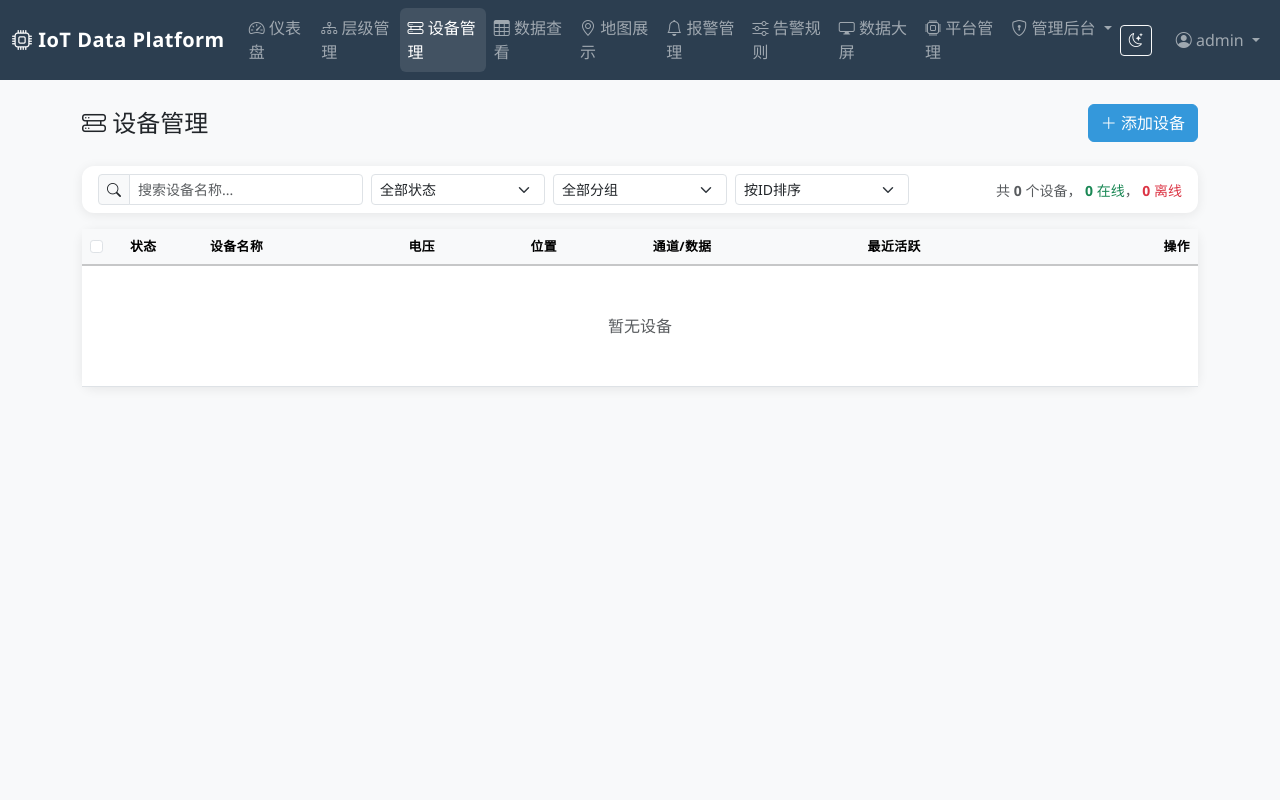
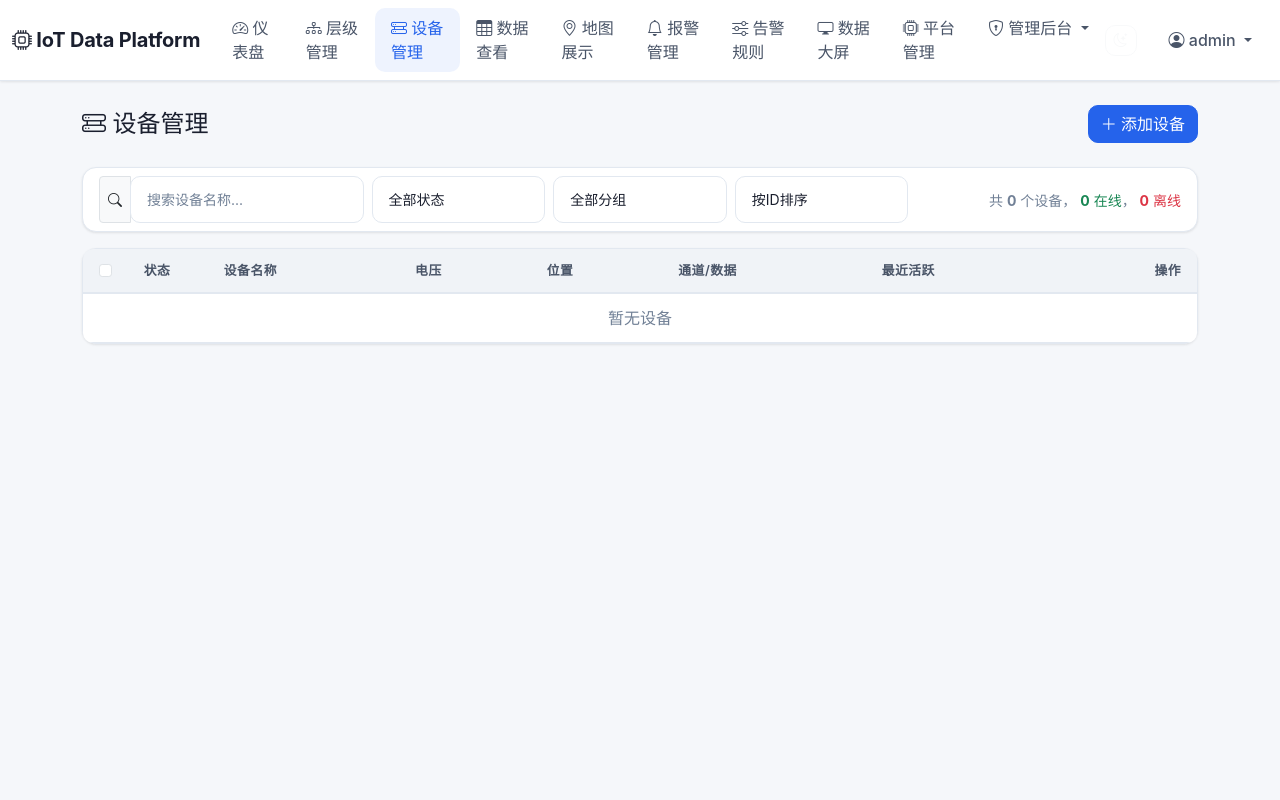
Before and after one commit to Luolong0223/iot-data-platform, a Flask app: page /devices in a window 1280 px wide. Run offline with Flask 3, Linux system fonts and the light colour scheme; a user stored in the database is signed in; data that the repository does not hold is empty; some libraries are stand-ins or nearby versions.

Commit message:
feat(任务1): UI/UX 视觉与交互优化
- 引入设计令牌系统（颜色/字体/间距/圆角/阴影/动效）
- 暗色模式完整支持（数据持久化、平滑过渡、组件全覆盖）
- 全局动画库（淡入/上滑/缩放/弹跳/脉冲）
- 现代化组件（卡片/按钮/表单/导航/统计/徽章/空状态）
- 主题切换按钮（localStorage 记忆）
- 工具类增强（玻璃态/渐变/滚动条美化/动效延迟）

```diff
--- /dev/null
+++ b/static/css/design-system.css
@@ -0,0 +1,577 @@
+/* ============================================
+   IoT Platform Design System v2.0
+   Modern, Themeable, Animated
+   ============================================ */
+
+:root {
+  /* ====== Color Palette (Light Mode) ====== */
+  --ds-bg-primary: #f5f7fa;
+  --ds-bg-elevated: #ffffff;
+  --ds-bg-secondary: #fafbfc;
+  --ds-bg-tertiary: #f0f3f7;
+  --ds-bg-overlay: rgba(255, 255, 255, 0.95);
+
+  --ds-text-primary: #1a1f2e;
+  --ds-text-secondary: #4a5568;
+  --ds-text-tertiary: #718096;
+  --ds-text-disabled: #a0aec0;
+  --ds-text-inverse: #ffffff;
+
+  --ds-border-light: #e2e8f0;
+  --ds-border-default: #cbd5e0;
+  --ds-border-dark: #a0aec0;
+
+  --ds-brand: #2563eb;
+  --ds-brand-hover: #1d4ed8;
+  --ds-brand-light: rgba(37, 99, 235, 0.08);
+  --ds-brand-medium: rgba(37, 99, 235, 0.18);
+
+  --ds-accent: #06b6d4;
+  --ds-success: #10b981;
+  --ds-success-light: rgba(16, 185, 129, 0.12);
+  --ds-warning: #f59e0b;
+  --ds-warning-light: rgba(245, 158, 11, 0.12);
+  --ds-danger: #ef4444;
+  --ds-danger-light: rgba(239, 68, 68, 0.12);
+  --ds-info: #3b82f6;
+  --ds-info-light: rgba(59, 130, 246, 0.12);
+
+  /* ====== Spacing ====== */
+  --ds-space-1: 4px;
+  --ds-space-2: 8px;
+  --ds-space-3: 12px;
+  --ds-space-4: 16px;
+  --ds-space-5: 20px;
+  --ds-space-6: 24px;
+  --ds-space-8: 32px;
+  --ds-space-10: 40px;
+
+  /* ====== Border Radius ====== */
+  --ds-radius-sm: 6px;
+  --ds-radius-md: 10px;
+  --ds-radius-lg: 14px;
+  --ds-radius-xl: 20px;
+  --ds-radius-full: 9999px;
+
+  /* ====== Shadows ====== */
+  --ds-shadow-xs: 0 1px 2px rgba(0, 0, 0, 0.04);
+  --ds-shadow-sm: 0 1px 3px rgba(0, 0, 0, 0.06), 0 1px 2px rgba(0, 0, 0, 0.04);
+  --ds-shadow-md: 0 4px 6px -1px rgba(0, 0, 0, 0.07), 0 2px 4px -1px rgba(0, 0, 0, 0.04);
+  --ds-shadow-lg: 0 10px 15px -3px rgba(0, 0, 0, 0.07), 0 4px 6px -2px rgba(0, 0, 0, 0.05);
+  --ds-shadow-xl: 0 20px 25px -5px rgba(0, 0, 0, 0.08), 0 10px 10px -5px rgba(0, 0, 0, 0.04);
+  --ds-shadow-glow: 0 0 0 3px rgba(37, 99, 235, 0.15);
+
+  /* ====== Transitions ====== */
+  --ds-transition-fast: 120ms cubic-bezier(0.4, 0, 0.2, 1);
+  --ds-transition-base: 200ms cubic-bezier(0.4, 0, 0.2, 1);
+  --ds-transition-slow: 320ms cubic-bezier(0.4, 0, 0.2, 1);
+  --ds-transition-bounce: 400ms cubic-bezier(0.34, 1.56, 0.64, 1);
+
+  /* ====== Typography ====== */
+  --ds-font-sans: -apple-system, BlinkMacSystemFont, "Segoe UI", "PingFang SC",
+                  "Hiragino Sans GB", "Microsoft YaHei", "Helvetica Neue", Helvetica, Arial, sans-serif;
+  --ds-font-mono: "SF Mono", Monaco, "Cascadia Code", "Roboto Mono", Consolas, monospace;
+  --ds-font-num: "SF Mono", "JetBrains Mono", monospace;
+
+  /* ====== Z-Index ====== */
+  --ds-z-dropdown: 1000;
+  --ds-z-sticky: 1020;
+  --ds-z-fixed: 1030;
+  --ds-z-modal-backdrop: 1040;
+  --ds-z-modal: 1050;
+  --ds-z-popover: 1060;
+  --ds-z-tooltip: 1070;
+  --ds-z-toast: 1080;
+}
+
+/* ====== Dark Mode ====== */
+[data-theme="dark"] {
+  --ds-bg-primary: #0f1419;
+  --ds-bg-elevated: #1a1f2e;
+  --ds-bg-secondary: #131820;
+  --ds-bg-tertiary: #232a3a;
+  --ds-bg-overlay: rgba(26, 31, 46, 0.95);
+
+  --ds-text-primary: #e2e8f0;
+  --ds-text-secondary: #a0aec0;
+  --ds-text-tertiary: #718096;
+  --ds-text-disabled: #4a5568;
+  --ds-text-inverse: #1a1f2e;
+
+  --ds-border-light: #2d3748;
+  --ds-border-default: #4a5568;
+  --ds-border-dark: #718096;
+
+  --ds-brand: #3b82f6;
+  --ds-brand-hover: #60a5fa;
+  --ds-brand-light: rgba(59, 130, 246, 0.15);
+  --ds-brand-medium: rgba(59, 130, 246, 0.25);
+
+  --ds-shadow-sm: 0 1px 3px rgba(0, 0, 0, 0.3), 0 1px 2px rgba(0, 0, 0, 0.2);
+  --ds-shadow-md: 0 4px 6px -1px rgba(0, 0, 0, 0.4), 0 2px 4px -1px rgba(0, 0, 0, 0.3);
+  --ds-shadow-lg: 0 10px 15px -3px rgba(0, 0, 0, 0.5), 0 4px 6px -2px rgba(0, 0, 0, 0.3);
+}
+
+/* ============================================
+   Apply Theme to Body & Common Elements
+   ============================================ */
+body {
+  background-color: var(--ds-bg-primary) !important;
+  color: var(--ds-text-primary) !important;
+  font-family: var(--ds-font-sans) !important;
+  transition: background-color var(--ds-transition-base), color var(--ds-transition-base);
+}
+
+/* Override existing card styles */
+.card,
+.card-stat,
+.stat-card,
+.device-card,
+.alarm-card,
+.data-card {
+  background: var(--ds-bg-elevated) !important;
+  border: 1px solid var(--ds-border-light) !important;
+  color: var(--ds-text-primary) !important;
+  border-radius: var(--ds-radius-lg) !important;
+  box-shadow: var(--ds-shadow-sm) !important;
+  transition: all var(--ds-transition-base) !important;
+}
+
+.card:hover,
+.card-stat:hover,
+.stat-card:hover {
+  box-shadow: var(--ds-shadow-md) !important;
+  transform: translateY(-2px);
+}
+
+.card-header,
+.card-title,
+.card-body,
+.card-footer {
+  background: transparent !important;
+  color: var(--ds-text-primary) !important;
+  border-color: var(--ds-border-light) !important;
+}
+
+.text-muted {
+  color: var(--ds-text-tertiary) !important;
+}
+
+/* ============================================
+   Modern Buttons
+   ============================================ */
+.btn {
+  border-radius: var(--ds-radius-md) !important;
+  font-weight: 500 !important;
+  transition: all var(--ds-transition-fast) !important;
+  position: relative;
+  overflow: hidden;
+}
+
+.btn:hover {
+  transform: translateY(-1px);
+  box-shadow: var(--ds-shadow-md) !important;
+}
+
+.btn:active {
+  transform: translateY(0);
+}
+
+.btn-primary {
+  background: var(--ds-brand) !important;
+  border-color: var(--ds-brand) !important;
+}
+
+.btn-primary:hover {
+  background: var(--ds-brand-hover) !important;
+  border-color: var(--ds-brand-hover) !important;
+}
+
+.btn:focus-visible {
+  box-shadow: var(--ds-shadow-glow) !important;
+  outline: none !important;
+}
+
+/* ============================================
+   Form Controls
+   ============================================ */
+.form-control,
+.form-select {
+  background: var(--ds-bg-elevated) !important;
+  color: var(--ds-text-primary) !important;
+  border: 1px solid var(--ds-border-light) !important;
+  border-radius: var(--ds-radius-md) !important;
+  padding: var(--ds-space-3) var(--ds-space-4) !important;
+  transition: all var(--ds-transition-fast) !important;
+}
+
+.form-control:focus,
+.form-select:focus {
+  border-color: var(--ds-brand) !important;
+  box-shadow: var(--ds-shadow-glow) !important;
+  outline: none !important;
+}
+
+.form-control::placeholder {
+  color: var(--ds-text-tertiary) !important;
+}
+
+.form-label {
+  color: var(--ds-text-primary) !important;
+  font-weight: 500 !important;
+  margin-bottom: var(--ds-space-2) !important;
+}
+
+/* ============================================
+   Tables
+   ============================================ */
+.table {
+  --bs-table-bg: var(--ds-bg-elevated) !important;
+  --bs-table-color: var(--ds-text-primary) !important;
+  --bs-table-border-color: var(--ds-border-light) !important;
+  color: var(--ds-text-primary) !important;
+  border-radius: var(--ds-radius-md);
+  overflow: hidden;
+}
+
+.table thead th {
+  background: var(--ds-bg-tertiary) !important;
+  color: var(--ds-text-secondary) !important;
+  font-weight: 600 !important;
+  border-bottom: 2px solid var(--ds-border-light) !important;
+  padding: var(--ds-space-3) var(--ds-space-4) !important;
+}
+
+.table tbody td {
+  padding: var(--ds-space-3) var(--ds-space-4) !important;
+  border-color: var(--ds-border-light) !important;
+  transition: background var(--ds-transition-fast) !important;
+}
+
+.table-hover tbody tr:hover {
+  background: var(--ds-bg-secondary) !important;
+}
+
+/* ============================================
+   Badges & Status Indicators
+   ============================================ */
+.badge {
+  padding: 4px 10px !important;
+  border-radius: var(--ds-radius-full) !important;
+  font-weight: 500 !important;
+  font-size: 0.75rem !important;
+  letter-spacing: 0.02em;
+}
+
+.status-dot {
+  display: inline-block;
+  width: 8px;
+  height: 8px;
+  border-radius: 50%;
+  margin-right: var(--ds-space-2);
+  position: relative;
+}
+
+.status-dot::after {
+  content: '';
+  position: absolute;
+  top: -2px; left: -2px; right: -2px; bottom: -2px;
+  border-radius: 50%;
+  background: inherit;
+  opacity: 0.3;
+  animation: ds-pulse 2s ease-in-out infinite;
+}
+
+.status-online { background: var(--ds-success); }
+.status-offline { background: var(--ds-text-tertiary); }
+.status-alarm { background: var(--ds-danger); }
+.status-warning { background: var(--ds-warning); }
+
+@keyframes ds-pulse {
+  0%, 100% { transform: scale(1); opacity: 0.3; }
+  50% { transform: scale(1.8); opacity: 0; }
+}
+
+/* ============================================
+   Navbar (Modern Glass)
+   ============================================ */
+.navbar {
+  background: var(--ds-bg-overlay) !important;
+  backdrop-filter: blur(12px);
+  -webkit-backdrop-filter: blur(12px);
+  border-bottom: 1px solid var(--ds-border-light) !important;
+  box-shadow: var(--ds-shadow-sm) !important;
+  position: sticky;
+  top: 0;
+  z-index: var(--ds-z-sticky);
+}
+
+.navbar .nav-link {
+  color: var(--ds-text-secondary) !important;
+  font-weight: 500 !important;
+  padding: var(--ds-space-2) var(--ds-space-4) !important;
+  border-radius: var(--ds-radius-md) !important;
+  transition: all var(--ds-transition-fast) !important;
+  position: relative;
+}
+
+.navbar .nav-link:hover {
+  color: var(--ds-brand) !important;
+  background: var(--ds-brand-light) !important;
+}
+
+.navbar .nav-link.active {
+  color: var(--ds-brand) !important;
+  background: var(--ds-brand-light) !important;
+}
+
+.navbar-brand {
+  color: var(--ds-text-primary) !important;
+  font-weight: 700 !important;
+  font-size: 1.25rem !important;
+  letter-spacing: -0.01em;
+}
+
+/* ============================================
+   Theme Toggle Button
+   ============================================ */
+.ds-theme-toggle {
+  width: 38px;
+  height: 38px;
+  border-radius: var(--ds-radius-md);
+  background: var(--ds-bg-tertiary);
+  border: 1px solid var(--ds-border-light);
+  color: var(--ds-text-secondary);
+  display: inline-flex;
+  align-items: center;
+  justify-content: center;
+  cursor: pointer;
+  transition: all var(--ds-transition-base);
+}
+
+.ds-theme-toggle:hover {
+  background: var(--ds-brand-light);
+  color: var(--ds-brand);
+  transform: rotate(20deg);
+}
+
+[data-theme="dark"] .ds-theme-toggle .icon-sun { display: inline-block; }
+[data-theme="dark"] .ds-theme-toggle .icon-moon { display: none; }
+[data-theme="light"] .ds-theme-toggle .icon-sun { display: none; }
+[data-theme="light"] .ds-theme-toggle .icon-moon { display: inline-block; }
+
+/* ============================================
+   Toast Notifications
+   ============================================ */
+.ds-toast-container {
+  position: fixed;
+  top: var(--ds-space-5);
+  right: var(--ds-space-5);
+  z-index: var(--ds-z-toast);
+  display: flex;
+  flex-direction: column;
+  gap: var(--ds-space-3);
+  max-width: 380px;
+}
+
+.ds-toast {
+  background: var(--ds-bg-elevated);
+  border: 1px solid var(--ds-border-light);
+  border-left: 4px solid var(--ds-brand);
+  border-radius: var(--ds-radius-md);
+  padding: var(--ds-space-4) var(--ds-space-5);
+  box-shadow: var(--ds-shadow-lg);
+  display: flex;
+  align-items: flex-start;
+  gap: var(--ds-space-3);
+  animation: ds-slide-in 0.3s cubic-bezier(0.34, 1.56, 0.64, 1);
+  min-width: 280px;
+}
+
+.ds-toast-success { border-left-color: var(--ds-success); }
+.ds-toast-warning { border-left-color: var(--ds-warning); }
+.ds-toast-danger { border-left-color: var(--ds-danger); }
+.ds-toast-info { border-left-color: var(--ds-info); }
+
+.ds-toast.removing {
+  animation: ds-slide-out 0.25s cubic-bezier(0.4, 0, 1, 1) forwards;
+}
+
+.ds-toast .icon {
+  flex-shrink: 0;
+  font-size: 1.2rem;
+}
+
+.ds-toast-success .icon { color: var(--ds-success); }
+.ds-toast-warning .icon { color: var(--ds-warning); }
+.ds-toast-danger .icon { color: var(--ds-danger); }
+.ds-toast-info .icon { color: var(--ds-info); }
+
+.ds-toast .body {
+  flex: 1;
+  color: var(--ds-text-primary);
+  font-size: 0.9rem;
+  line-height: 1.4;
+}
+
+.ds-toast .body .title {
+  font-weight: 600;
+  margin-bottom: 2px;
+}
+
+.ds-toast .body .message {
+  color: var(--ds-text-secondary);
+  font-size: 0.85rem;
+}
+
+.ds-toast .close {
+  background: none;
+  border: none;
+  color: var(--ds-text-tertiary);
+  cursor: pointer;
+  padding: 0;
+  font-size: 1.1rem;
+  line-height: 1;
+}
+
+@keyframes ds-slide-in {
+  from { transform: translateX(120%); opacity: 0; }
+  to { transform: translateX(0); opacity: 1; }
+}
+
+@keyframes ds-slide-out {
+  to { transform: translateX(120%); opacity: 0; }
+}
+
+/* ============================================
+   Loading Spinner
+   ============================================ */
+.ds-spinner {
+  display: inline-block;
+  width: 20px;
+  height: 20px;
+  border: 2px solid var(--ds-border-light);
+  border-top-color: var(--ds-brand);
+  border-radius: 50%;
+  animation: ds-spin 0.8s linear infinite;
+}
+
+.ds-spinner-sm { width: 14px; height: 14px; border-width: 2px; }
+.ds-spinner-lg { width: 32px; height: 32px; border-width: 3px; }
+
+@keyframes ds-spin {
+  to { transform: rotate(360deg); }
+}
+
+/* ============================================
+   Skeleton Loading
+   ============================================ */
+.ds-skeleton {
+  background: linear-gradient(90deg,
+    var(--ds-bg-tertiary) 0%,
+    var(--ds-bg-secondary) 50%,
+    var(--ds-bg-tertiary) 100%);
+  background-size: 200% 100%;
+  animation: ds-shimmer 1.5s ease-in-out infinite;
+  border-radius: var(--ds-radius-sm);
+}
+
+@keyframes ds-shimmer {
+  0% { background-position: 200% 0; }
+  100% { background-position: -200% 0; }
+}
+
+/* ============================================
+   Modal
+   ============================================ */
+.modal-content {
+  background: var(--ds-bg-elevated) !important;
+  color: var(--ds-text-primary) !important;
+  border: 1px solid var(--ds-border-light) !important;
+  border-radius: var(--ds-radius-lg) !important;
+  box-shadow: var(--ds-shadow-xl) !important;
+}
+
+.modal-header {
+  border-bottom: 1px solid var(--ds-border-light) !important;
+  padding: var(--ds-space-5) var(--ds-space-6) !important;
+}
+
+.modal-body {
+  padding: var(--ds-space-6) !important;
+}
+
+.modal-footer {
+  border-top: 1px solid var(--ds-border-light) !important;
+  padding: var(--ds-space-4) var(--ds-space-6) !important;
+}
+
+.modal-backdrop {
+  background: rgba(0, 0, 0, 0.5) !important;
+  backdrop-filter: blur(4px);
+}
+
+/* ============================================
+   Utility Classes
+   ============================================ */
+.ds-text-success { color: var(--ds-success) !important; }
+.ds-text-warning { color: var(--ds-warning) !important; }
+.ds-text-danger { color: var(--ds-danger) !important; }
+.ds-text-info { color: var(--ds-info) !important; }
+.ds-text-muted { color: var(--ds-text-tertiary) !important; }
+
+.ds-bg-success { background: var(--ds-success-light) !important; }
+.ds-bg-warning { background: var(--ds-warning-light) !important; }
+.ds-bg-danger { background: var(--ds-danger-light) !important; }
+.ds-bg-info { background: var(--ds-info-light) !important; }
+
+.ds-rounded { border-radius: var(--ds-radius-md) !important; }
+.ds-rounded-lg { border-radius: var(--ds-radius-lg) !important; }
+.ds-rounded-full { border-radius: var(--ds-radius-full) !important; }
+
+.ds-shadow-sm { box-shadow: var(--ds-shadow-sm) !important; }
+.ds-shadow-md { box-shadow: var(--ds-shadow-md) !important; }
+.ds-shadow-lg { box-shadow: var(--ds-shadow-lg) !important; }
+
+.ds-fade-in { animation: ds-fade-in 0.3s ease-out; }
+.ds-slide-up { animation: ds-slide-up 0.4s cubic-bezier(0.34, 1.56, 0.64, 1); }
+
+@keyframes ds-fade-in {
+  from { opacity: 0; }
+  to { opacity: 1; }
+}
+
+@keyframes ds-slide-up {
+  from { transform: translateY(20px); opacity: 0; }
+  to { transform: translateY(0); opacity: 1; }
+}
+
+/* ============================================
+   Responsive Adjustments
+   ============================================ */
+@media (max-width: 768px) {
+  .ds-toast-container {
+    top: var(--ds-space-3);
+    right: var(--ds-space-3);
+    left: var(--ds-space-3);
+    max-width: none;
+  }
+
+  .ds-toast {
+    min-width: 0;
+  }
+}
+
+/* ============================================
+   Print Styles
+   ============================================ */
+@media print {
+  .navbar, .btn, .ds-toast-container, .ds-theme-toggle {
+    display: none !important;
+  }
+
+  body {
+    background: white !important;
+    color: black !important;
+  }
+}
--- /dev/null
+++ b/static/js/design-system.js
@@ -0,0 +1,140 @@
+/**
+ * IoT Platform Theme Manager
+ * Handles dark/light mode switching, toast notifications, and UI utilities
+ */
+
+const DS = (function() {
+  const STORAGE_KEY = 'iot_platform_theme';
+
+  function getTheme() {
+    return localStorage.getItem(STORAGE_KEY) ||
+      (window.matchMedia('(prefers-color-scheme: dark)').matches ? 'dark' : 'light');
+  }
+
+  function setTheme(theme) {
+    document.documentElement.setAttribute('data-theme', theme);
+    localStorage.setItem(STORAGE_KEY, theme);
+    document.dispatchEvent(new CustomEvent('themechange', { detail: { theme } }));
+  }
+
+  function toggleTheme() {
+    const current = document.documentElement.getAttribute('data-theme') || 'light';
+    setTheme(current === 'dark' ? 'light' : 'dark');
+  }
+
+  // Initialize on load
+  setTheme(getTheme());
+
+  // Toast notification system
+  const toastContainer = (() => {
+    let el = document.querySelector('.ds-toast-container');
+    if (!el) {
+      el = document.createElement('div');
+      el.className = 'ds-toast-container';
+      document.body.appendChild(el);
+    }
+    return el;
+  })();
+
+  const ICONS = {
+    success: '✓', warning: '⚠', danger: '✕', info: 'ℹ'
+  };
+
+  function toast(message, type = 'info', title = '', duration = 3500) {
+    const el = document.createElement('div');
+    el.className = `ds-toast ds-toast-${type}`;
+    el.innerHTML = `
+      <span class="icon">${ICONS[type] || ICONS.info}</span>
+      <div class="body">
+        ${title ? `<div class="title">${title}</div>` : ''}
+        <div class="message">${message}</div>
+      </div>
+      <button class="close" aria-label="关闭">×</button>
+    `;
+    el.querySelector('.close').onclick = () => removeToast(el);
+    toastContainer.appendChild(el);
+    if (duration > 0) {
+      setTimeout(() => removeToast(el), duration);
+    }
+    return el;
+  }
+
+  function removeToast(el) {
+    if (!el || !el.parentNode) return;
+    el.classList.add('removing');
+    setTimeout(() => el.parentNode && el.parentNode.removeChild(el), 250);
+  }
+
+  // Loading state helpers
+  function setLoading(btn, loading = true) {
+    if (!btn) return;
+    if (loading) {
+      btn.dataset.originalText = btn.innerHTML;
+      btn.disabled = true;
+      btn.innerHTML = '<span class="ds-spinner ds-spinner-sm"></span> 处理中...';
+    } else {
+      btn.disabled = false;
+      btn.innerHTML = btn.dataset.originalText || btn.innerHTML;
+    }
+  }
+
+  // Skeleton placeholder
+  function skeleton(height = 16, width = '100%') {
+    return `<div class="ds-skeleton" style="height:${height}px;width:${width}"></div>`;
+  }
+
+  // Number formatting
+  function formatNumber(n, decimals = 0) {
+    if (n === null || n === undefined || isNaN(n)) return '-';
+    return Number(n).toLocaleString('zh-CN', {
+      minimumFractionDigits: decimals,
+      maximumFractionDigits: decimals
+    });
+  }
+
+  // Time formatting
+  function formatTime(date, withSeconds = true) {
+    if (!date) return '-';
+    const d = typeof date === 'string' ? new Date(date) : date;
+    if (isNaN(d.getTime())) return '-';
+    const h = String(d.getHours()).padStart(2, '0');
+    const m = String(d.getMinutes()).padStart(2, '0');
+    const s = String(d.getSeconds()).padStart(2, '0');
+    return withSeconds ? `${h}:${m}:${s}` : `${h}:${m}`;
+  }
+
+  function formatDateTime(date) {
+    if (!date) return '-';
+    const d = typeof date === 'string' ? new Date(date) : date;
+    if (isNaN(d.getTime())) return '-';
+    return d.toLocaleString('zh-CN', { hour12: false });
+  }
+
+  function timeAgo(date) {
+    if (!date) return '-';
+    const d = typeof date === 'string' ? new Date(date) : date;
+    if (isNaN(d.getTime())) return '-';
+    const seconds = Math.floor((Date.now() - d.getTime()) / 1000);
+    if (seconds < 60) return `${seconds}秒前`;
+    if (seconds < 3600) return `${Math.floor(seconds / 60)}分钟前`;
+    if (seconds < 86400) return `${Math.floor(seconds / 3600)}小时前`;
+    return `${Math.floor(seconds / 86400)}天前`;
+  }
+
+  return {
+    setTheme, toggleTheme, getTheme,
+    toast, setLoading, skeleton,
+    formatNumber, formatTime, formatDateTime, timeAgo
+  };
+})();
+
+// Expose to window
+window.DS = DS;
+
+// Auto-attach theme toggle handler
+document.addEventListener('DOMContentLoaded', () => {
+  const toggle = document.querySelector('.ds-theme-toggle');
+  if (toggle) {
+    toggle.addEventListener('click', () => DS.toggleTheme());
+  }
+});
--- a/templates/base.html
+++ b/templates/base.html
@@ -8,6 +8,7 @@
     <link href="https://cdn.jsdelivr.net/npm/bootstrap@5.3.2/dist/css/bootstrap.min.css" rel="stylesheet">
     <link href="https://cdn.jsdelivr.net/npm/bootstrap-icons@1.11.1/font/bootstrap-icons.css" rel="stylesheet">
     <link rel="stylesheet" href="{{ url_for('static', filename='css/style.css') }}">
+    <link rel="stylesheet" href="{{ url_for('static', filename='css/design-system.css') }}">
     {% block extra_css %}{% endblock %}
 </head>
 <body>
@@ -122,6 +123,7 @@
     <script src="https://cdn.jsdelivr.net/npm/bootstrap@5.3.2/dist/js/bootstrap.bundle.min.js"></script>
     <script src="https://cdn.jsdelivr.net/npm/jquery@3.7.1/dist/jquery.min.js"></script>
     <script src="{{ url_for('static', filename='js/main.js') }}"></script>
+    <script src="{{ url_for('static', filename='js/design-system.js') }}"></script>
     {% block extra_js %}{% endblock %}
 </body>
 </html>
```
